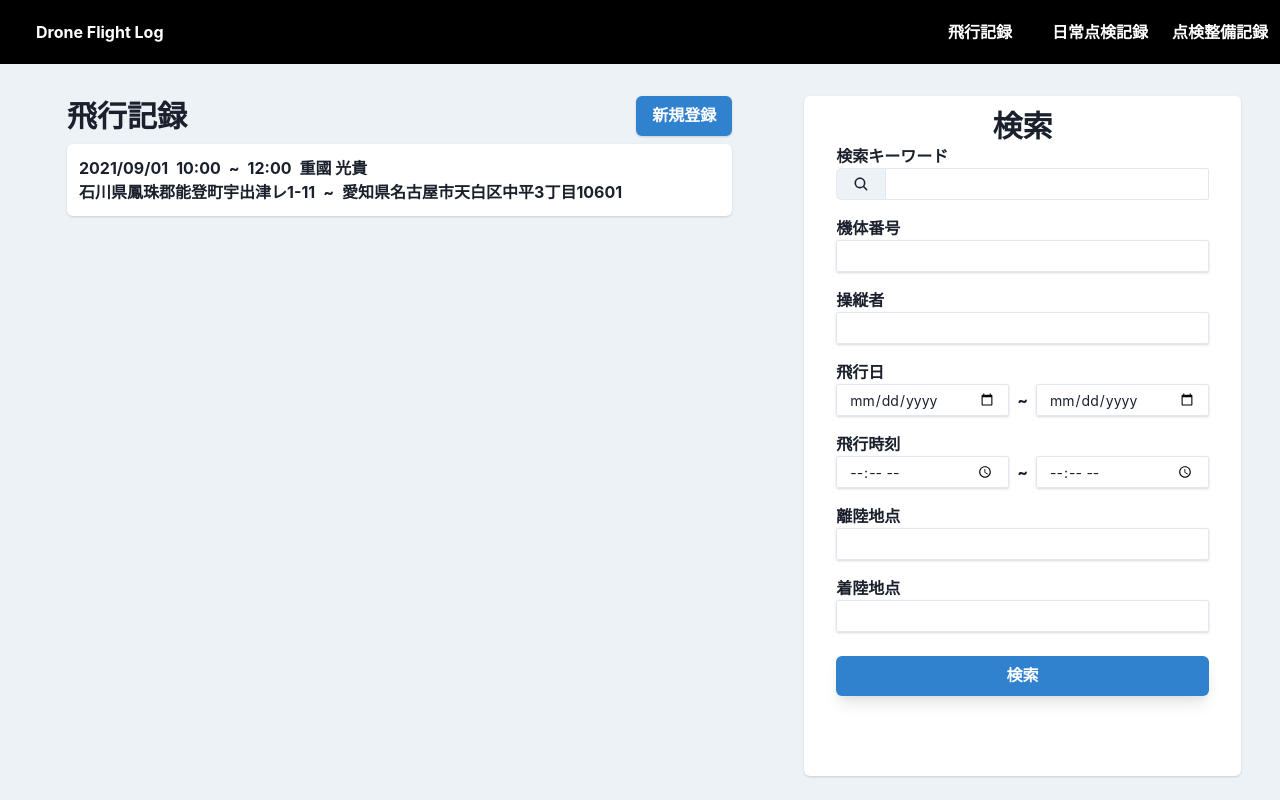
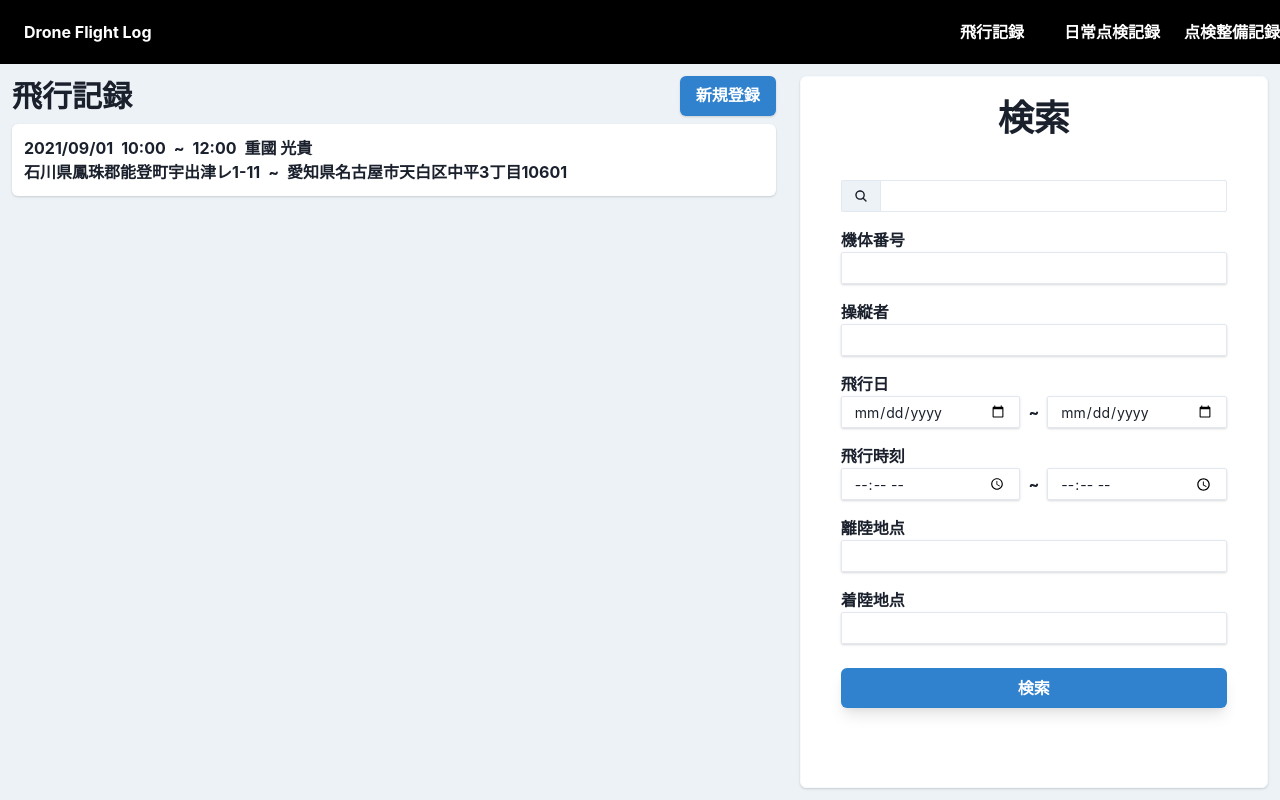
Before and after one commit to POPOTINESU/DroneFlightLog_frontend, a Next.js app: page /flightlog in a window 1280 px wide. Built offline with nearby package versions, Linux system fonts and the light colour scheme.

Commit message:
トップページデザイン完了

```diff
--- a/src/app/features/flightlog/ui/organisms/FlightLogTable.tsx
+++ b/src/app/features/flightlog/ui/organisms/FlightLogTable.tsx
@@ -35,14 +35,8 @@ const data = {
 
 export const FlightLogTable = () => {
   return (
-    <Grid
-      templateColumns="repeat(26, 1fr)"
-      gap={6}
-      height="90vh"
-      py="20px"
-      px="15px"
-    >
-      <GridItem colSpan={16} px={10} height="100%">
+    <Grid templateColumns="repeat(26, 1fr)" height="92vh">
+      <GridItem colSpan={16} padding={3} height="100%" >
         <HStack>
           <Heading size="lg">飛行記録</Heading>
           <Spacer />
@@ -65,20 +59,15 @@ export const FlightLogTable = () => {
           </HStack>
         </Card>
       </GridItem>
-      <GridItem colSpan={10} pr={5} height="100%">
-        <Card p={{base:3,'2xl':10}} m={2} width="100%" height="100%" my="auto">
-          <CardHeader p="0">
-            <Center>
-              <Heading size="lg">検索</Heading>
-            </Center>
+      <GridItem colSpan={10} height="100%" padding={3}>
+        <Card height="100%" border="1px" borderColor="gray.50" px={5}>
+          <CardHeader>
+            <Heading textAlign="center">検索</Heading>
           </CardHeader>
-          <CardBody pt={0}>
-            <Text>検索キーワード</Text>
-            <InputGroup>
-              <InputLeftAddon height="32px">
-                <IoSearch />
-              </InputLeftAddon>
-              <Input borderLeftRadius="0" size="sm" />
+          <CardBody>
+            <InputGroup size="sm">
+              <InputLeftAddon children={<IoSearch />} />
+              <Input borderLeftRadius="0" />
             </InputGroup>
             <Box mt={{ base: 4, "2xl": 8 }}>
               <Text>機体番号</Text>
--- a/src/app/flightlog/layout.tsx
+++ b/src/app/flightlog/layout.tsx
@@ -17,10 +17,10 @@ export default function FlightLogLayout({
         h="100vh"
         fontWeight="bold"
       >
-        <GridItem p="3"  bg="black" color="white" area={"header"} height="8vh">
+        <GridItem  bg="black" color="white" area={"header"} height="8vh">
           <Header />
         </GridItem>
-        <GridItem p="3" bg="gray.100" area={"main"} height="92vh">
+        <GridItem  bg="gray.100" area={"main"} >
           {children}
         </GridItem>
       </Grid>
```
